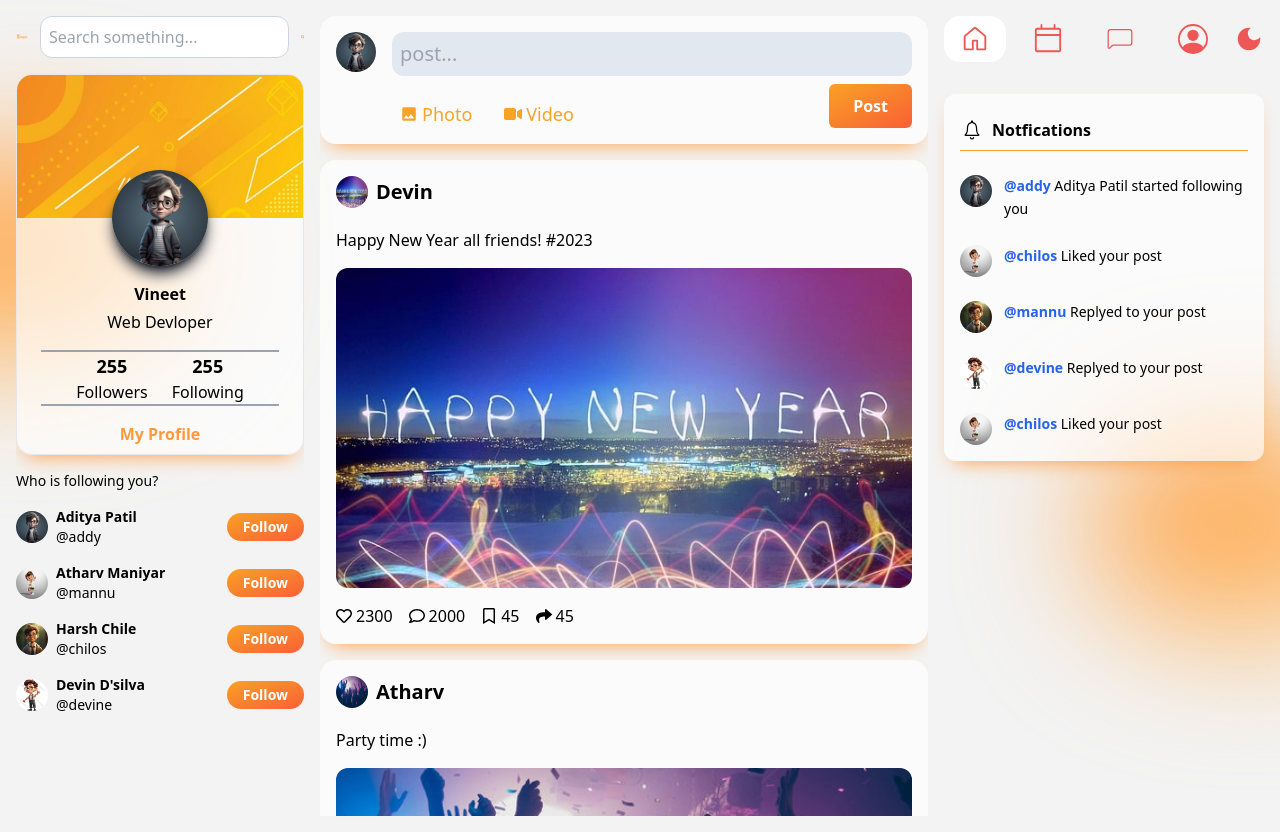
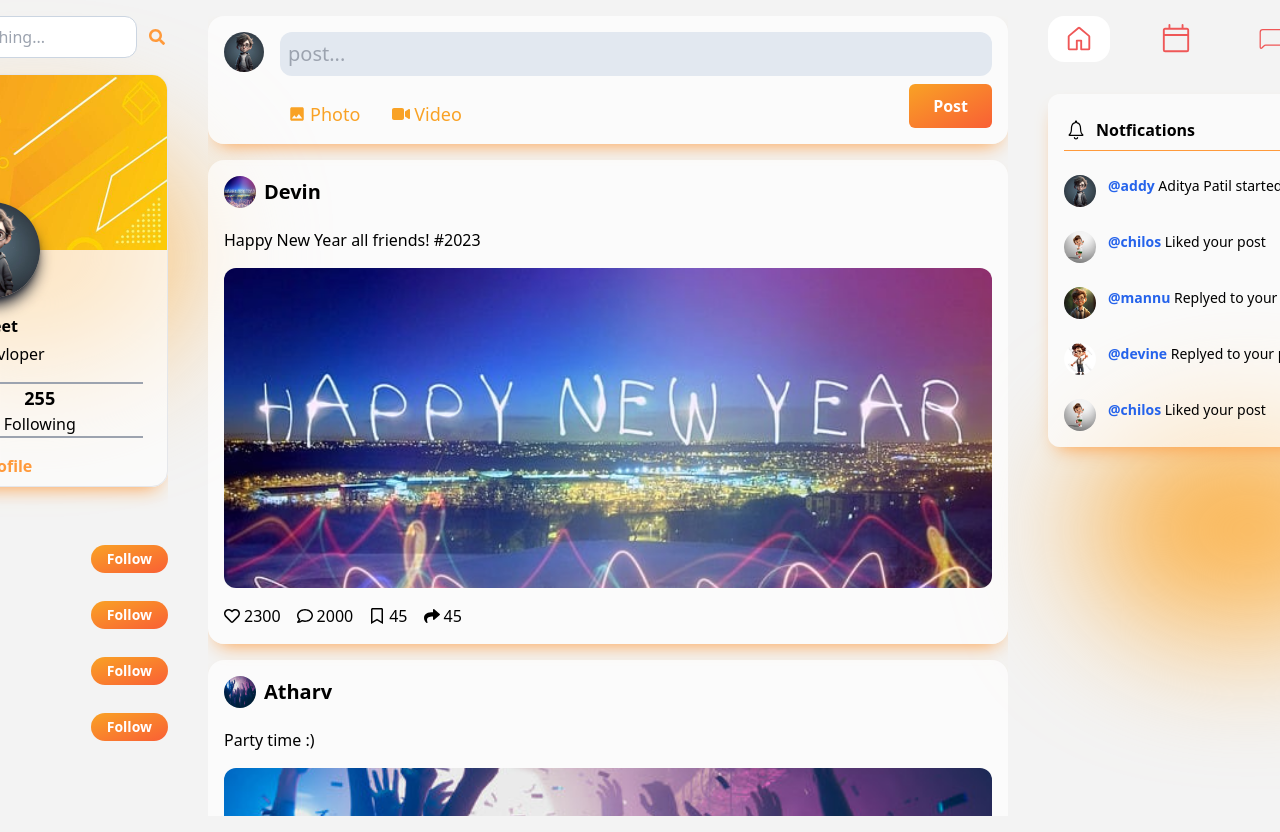
Before and after one commit to 21Aditya-patil/LoopIn, a React (Vite) app in the folder client/: page / in a window 1280 px wide. Shown: the top 832 px of the page. Built offline with nearby package versions, Linux system fonts and the light colour scheme.

Commit message:
participate button and middle alignment add

```diff
--- a/client/src/App.jsx
+++ b/client/src/App.jsx
@@ -24,7 +24,7 @@ function App() {
       {loading ? <Loading /> :
       <div
        className="p-4 dark:bg-[#121212] bg-[#f3f3f3] overflow-hidden min-h-screen dark:text-white">
-        <motion.div className="hidden md:block absolute w-80 h-56 bg-gradient-to-br from-[#ff9a3b] to-[#fccc89] dark:opacity-55 rounded-[50%] blur-3xl top-[70%] -right-32"
+        <motion.div className="hidden md:block absolute w-80 h-56 bg-gradient-to-br from-[#f9a225] to-[#fccc89] dark:opacity-55 rounded-[50%] blur-3xl top-[70%] -right-32"
         animate={{
           y: [0, -150, 0],
         }}
@@ -34,7 +34,7 @@ function App() {
           ease: "easeInOut",
         }}
         ></motion.div>
-        <motion.div className="absolute w-80 h-56 bg-gradient-to-br from-[#ff9a3b] to-[#fccc89] dark:opacity-45 rounded-[50%] blur-3xl top-[36%] -left-32"
+        <motion.div className="absolute w-80 h-56 bg-gradient-to-br from-[#f9a225] to-[#fccc89] dark:opacity-45 rounded-[50%] blur-3xl top-[36%] -left-32"
         animate={{
           y: [0, -150, 0],
 
--- a/client/src/pages/Home.jsx
+++ b/client/src/pages/Home.jsx
@@ -6,11 +6,13 @@ import MobileNav from '../components/MobileNav'
 
 function Home() {
   return (
-    <div className='relative lg:grid grid-cols-[18rem_auto_20rem] gap-4'>
-      <Userside />
-      <MobileNav />
-      <Postside />
-      <Navside />
+    <div className='relative xl:flex justify-center items-center'>
+      <div className='relative lg:grid grid-cols-[18rem_auto_20rem] xl:grid-cols-[22rem_50rem_26rem] gap-10 '>
+        <Userside />
+        <MobileNav />
+        <Postside />
+        <Navside />
+      </div>
     </div>
   )
 }
```
